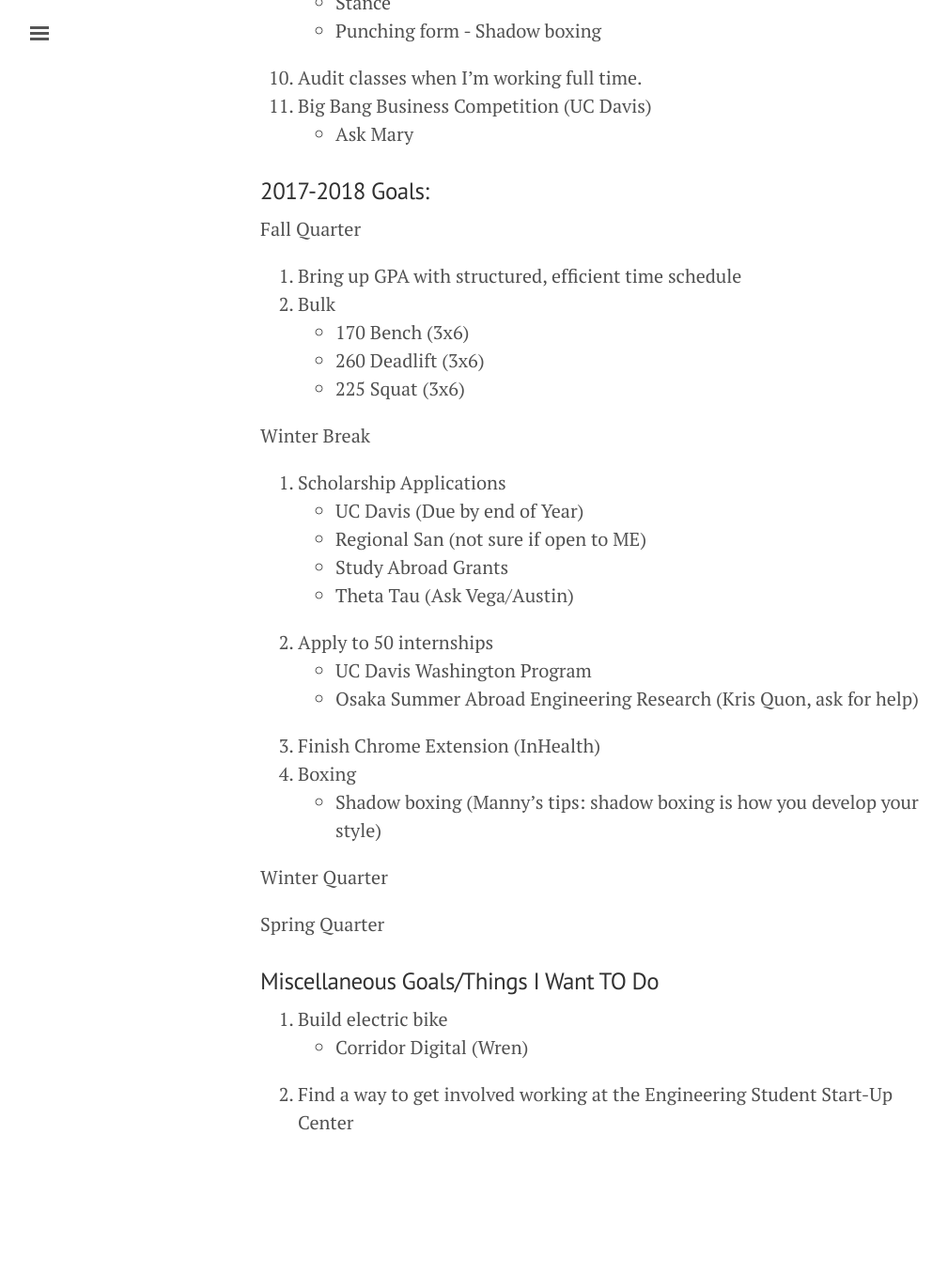
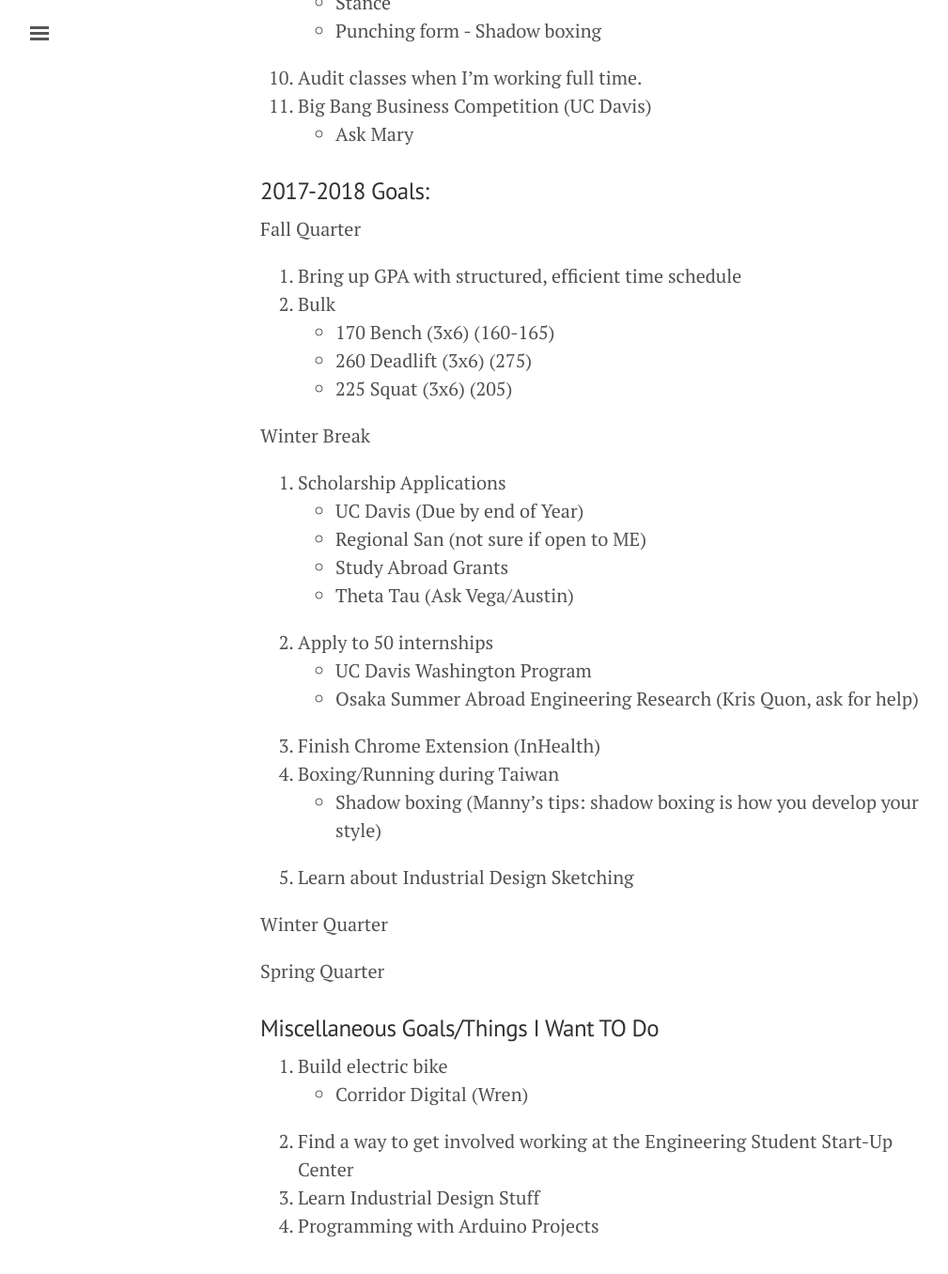
Before and after one commit to bjchia/bjchia.github.io, a Jekyll site: the page built from goals.md, in a window 1280 px wide and 1400 px high, scrolled down 612 px. Shown: the top 1356 px of the window at 94% size, without its empty margins (3-1012 px from the left). Built offline with Jekyll 4.4.1, drawn with Linux system fonts in a browser that asks for light colours; before the commit the page ends 1902 px from its top, so only the background shows below that.

Commit message:
added info

```diff
--- a/goals.md
+++ b/goals.md
@@ -28,9 +28,9 @@
 Fall Quarter
 1. Bring up GPA with structured, efficient time schedule
 2. Bulk
-    - 170 Bench (3x6)
-    - 260 Deadlift (3x6)
-    - 225 Squat (3x6)
+    - 170 Bench (3x6) (160-165)
+    - 260 Deadlift (3x6) (275)
+    - 225 Squat (3x6) (205)
 
 
 Winter Break
@@ -43,8 +43,9 @@
 	- UC Davis Washington Program
 	- Osaka Summer Abroad Engineering Research (Kris Quon, ask for help)
 3. Finish Chrome Extension (InHealth)
-4. Boxing
+4. Boxing/Running during Taiwan
   - Shadow boxing (Manny's tips: shadow boxing is how you develop your style)
+5. Learn about Industrial Design Sketching
 
 Winter Quarter
 
@@ -54,3 +55,5 @@
 1. Build electric bike
   - Corridor Digital (Wren)
 2. Find a way to get involved working at the Engineering Student Start-Up Center
+3. Learn Industrial Design Stuff
+4. Programming with Arduino Projects
```
